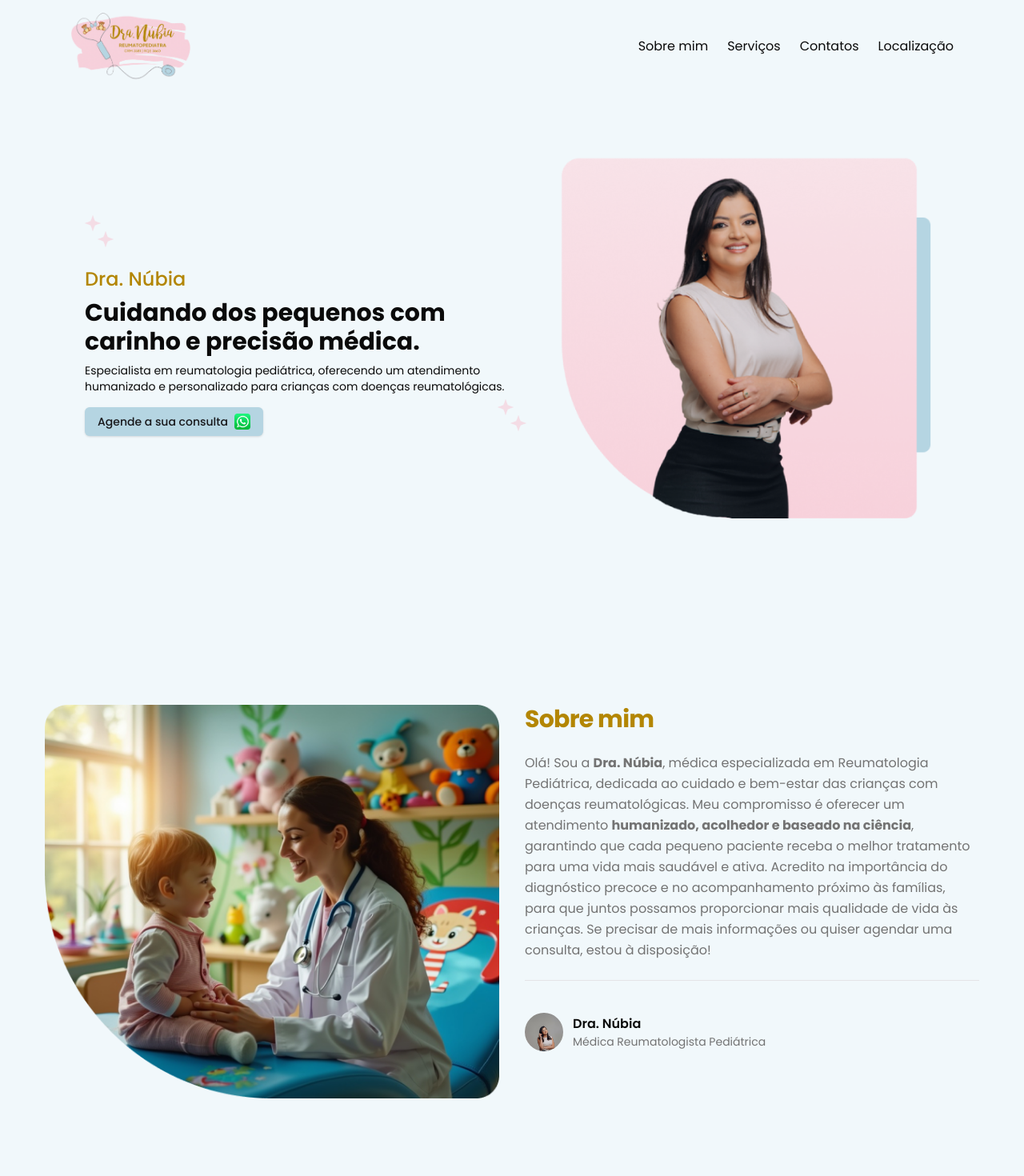
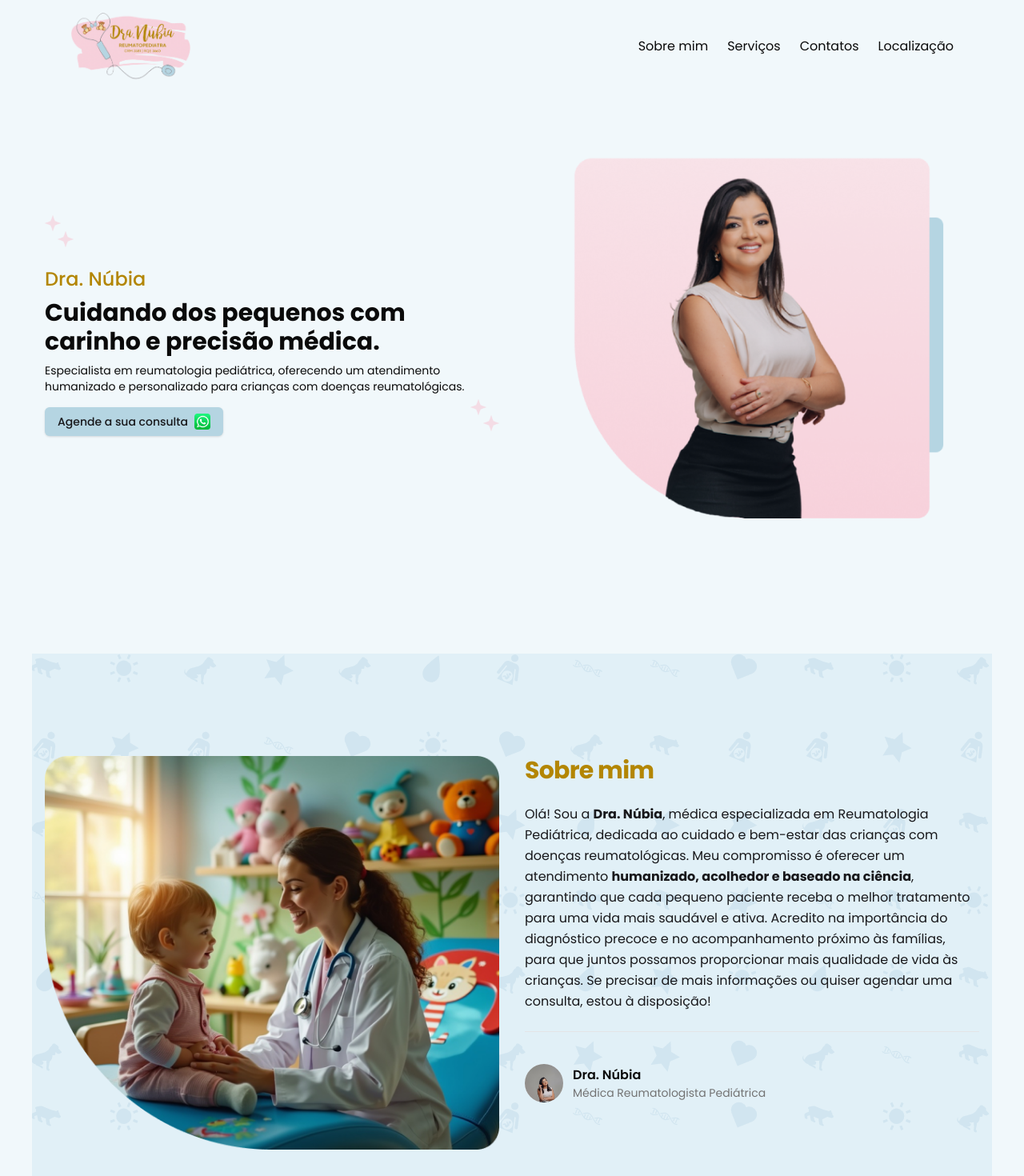
Before and after one commit to willyancr/dra-nubia, a Next.js app: page / in a window 1280 px wide. Shown: the top 1470 px of the page at 80% size. Built offline with nearby package versions, Linux system fonts and the light colour scheme.

Commit message:
feat: Add background SVGs for About and Contact sections

```diff
--- a/src/app/(dra-nubia)/(sections)/about.tsx
+++ b/src/app/(dra-nubia)/(sections)/about.tsx
@@ -5,7 +5,7 @@ import { motion } from "framer-motion";
 
 export default function About() {
   return (
-    <section id="about" className="container px-4 py-16">
+    <section id="about" className=" px-4 py-32 bg-image-bg-about">
       <div className="space-y-8">
         {/* Main content grid */}
         <div className="grid items-start gap-8 md:grid-cols-2">
@@ -51,7 +51,7 @@ export default function About() {
               whileInView={{ opacity: 1, y: 0 }}
               viewport={{ margin: "-100px" }}
               transition={{ duration: 0.5, delay: 0.4 }}
-              className="leading-relaxed text-muted-foreground"
+              className="leading-relaxed text-muted-foreground text-zinc-900"
             >
               Olá! Sou a <strong>Dra. Núbia</strong>, médica especializada em
               Reumatologia Pediátrica, dedicada ao cuidado e bem-estar das
--- a/src/app/(dra-nubia)/(sections)/contact.tsx
+++ b/src/app/(dra-nubia)/(sections)/contact.tsx
@@ -44,8 +44,9 @@ export default function ContactForm() {
       animate={isInView ? "visible" : "hidden"}
       variants={containerVariants}
       id="contact"
-      className="mx-auto my-16 flex max-w-6xl flex-col items-center justify-between px-6 py-16 lg:flex-row"
+      className="mx-auto my-16 flex max-w-6xl flex-col items-center justify-between overflow-auto bg-image-bg-contact px-6 py-16 lg:flex-row"
     >
+
       {/* Left Side - Contact Info */}
       <motion.div
         variants={itemVariants}
--- a/src/app/(dra-nubia)/(sections)/home.tsx
+++ b/src/app/(dra-nubia)/(sections)/home.tsx
@@ -26,11 +26,15 @@ export default function Home() {
   };
 
   return (
-    <div id="home" className="h-[700px] w-full overflow-hidden" ref={ref}>
-      <div className="container flex flex-col">
-        <div className="flex items-center justify-center gap-4 pt-8">
+    <div
+      id="home"
+      className="relative h-[700px] w-full overflow-hidden"
+      ref={ref}
+    >
+      <div className="container relative mx-auto flex flex-col px-4">
+        <div className="flex flex-col items-center justify-center gap-4 space-y-8 pt-8 md:flex-row md:gap-8 md:space-y-0">
           <motion.div
-            className="flex w-1/2 flex-col gap-2"
+            className="flex w-full flex-col gap-2 md:w-1/2"
             variants={containerVariants}
             initial="hidden"
             animate={isInView ? "visible" : "hidden"}
@@ -80,21 +84,24 @@ export default function Home() {
           </motion.div>
 
           <motion.div
-            initial={{ opacity: 0, x: 50 }}
-            animate={isInView ? { opacity: 1, x: 0 } : { opacity: 0, x: 50 }}
+            className="relative flex w-full items-center justify-center md:w-1/2"
+            initial={{ opacity: 0, y: 50 }}
+            animate={isInView ? { opacity: 1, y: 0 } : { opacity: 0, y: 50 }}
             transition={{ duration: 0.8, ease: "easeOut" }}
           >
+            <div className="relative w-full max-w-[500px] overflow-hidden">
               <Image
                 src="/rectangle_foto1.png"
                 alt="Hero"
                 width={500}
                 height={400}
                 quality={100}
+                className="h-auto w-full"
               />
+            </div>
           </motion.div>
         </div>
       </div>
-      <div className=""></div>
     </div>
   );
 }
--- a/src/app/(dra-nubia)/(sections)/services.tsx
+++ b/src/app/(dra-nubia)/(sections)/services.tsx
@@ -53,7 +53,7 @@ export default function Services() {
   return (
     <section
       id="services"
-      className="my-16 h-[1150px] bg-[#F6D1DC]/15 py-16 text-center"
+      className="h-[1150px] bg-[#F6D1DC]/15 py-16 text-center"
     >
       <motion.h2
         initial={{ opacity: 0, y: 20 }}
@@ -62,7 +62,6 @@ export default function Services() {
         transition={{ duration: 0.5 }}
         className="text-3xl font-bold text-gray-900"
       >
-
         Serviços <span className="text-tertiary">Oferecidos</span>
       </motion.h2>
 
--- a/tailwind.config.ts
+++ b/tailwind.config.ts
@@ -9,58 +9,62 @@ const config: Config = {
   ],
   theme: {
     extend: {
+      backgroundImage: {
+        ["image-bg-about"]: "url(/bg-about.svg)",
+        ["image-bg-contact"]: "url(/bg-contact.svg)",
+      },
       colors: {
-  			background: 'hsl(var(--background))',
-  			foreground: 'hsl(var(--foreground))',
+        background: "hsl(var(--background))",
+        foreground: "hsl(var(--foreground))",
         card: {
-  				DEFAULT: 'hsl(var(--card))',
-  				foreground: 'hsl(var(--card-foreground))'
+          DEFAULT: "hsl(var(--card))",
+          foreground: "hsl(var(--card-foreground))",
         },
         popover: {
-  				DEFAULT: 'hsl(var(--popover))',
-  				foreground: 'hsl(var(--popover-foreground))'
+          DEFAULT: "hsl(var(--popover))",
+          foreground: "hsl(var(--popover-foreground))",
         },
         primary: {
-  				DEFAULT: 'hsl(var(--primary))',
-  				foreground: 'hsl(var(--primary-foreground))'
+          DEFAULT: "hsl(var(--primary))",
+          foreground: "hsl(var(--primary-foreground))",
         },
         secondary: {
-  				DEFAULT: 'hsl(var(--secondary))',
-  				foreground: 'hsl(var(--secondary-foreground))'
+          DEFAULT: "hsl(var(--secondary))",
+          foreground: "hsl(var(--secondary-foreground))",
         },
         tertiary: {
           DEFAULT: "#b38603",
           foreground: "hsl(var(--tertiary-foreground))",
         },
         muted: {
-  				DEFAULT: 'hsl(var(--muted))',
-  				foreground: 'hsl(var(--muted-foreground))'
+          DEFAULT: "hsl(var(--muted))",
+          foreground: "hsl(var(--muted-foreground))",
         },
         accent: {
-  				DEFAULT: 'hsl(var(--accent))',
-  				foreground: 'hsl(var(--accent-foreground))'
+          DEFAULT: "hsl(var(--accent))",
+          foreground: "hsl(var(--accent-foreground))",
         },
         destructive: {
-  				DEFAULT: 'hsl(var(--destructive))',
-  				foreground: 'hsl(var(--destructive-foreground))'
+          DEFAULT: "hsl(var(--destructive))",
+          foreground: "hsl(var(--destructive-foreground))",
         },
-  			border: 'hsl(var(--border))',
-  			input: 'hsl(var(--input))',
-  			ring: 'hsl(var(--ring))',
+        border: "hsl(var(--border))",
+        input: "hsl(var(--input))",
+        ring: "hsl(var(--ring))",
         chart: {
-  				'1': 'hsl(var(--chart-1))',
-  				'2': 'hsl(var(--chart-2))',
-  				'3': 'hsl(var(--chart-3))',
-  				'4': 'hsl(var(--chart-4))',
-  				'5': 'hsl(var(--chart-5))'
-  			}
+          "1": "hsl(var(--chart-1))",
+          "2": "hsl(var(--chart-2))",
+          "3": "hsl(var(--chart-3))",
+          "4": "hsl(var(--chart-4))",
+          "5": "hsl(var(--chart-5))",
+        },
       },
       borderRadius: {
-  			lg: 'var(--radius)',
-  			md: 'calc(var(--radius) - 2px)',
-  			sm: 'calc(var(--radius) - 4px)'
-  		}
-  	}
+        lg: "var(--radius)",
+        md: "calc(var(--radius) - 2px)",
+        sm: "calc(var(--radius) - 4px)",
+      },
+    },
   },
   plugins: [require("tailwindcss-animate")],
 };
```
Also changed, not shown: public/bg-about.svg (added), public/bg-contact.svg (added). Lines whose indentation alone changed are shown as unchanged.
